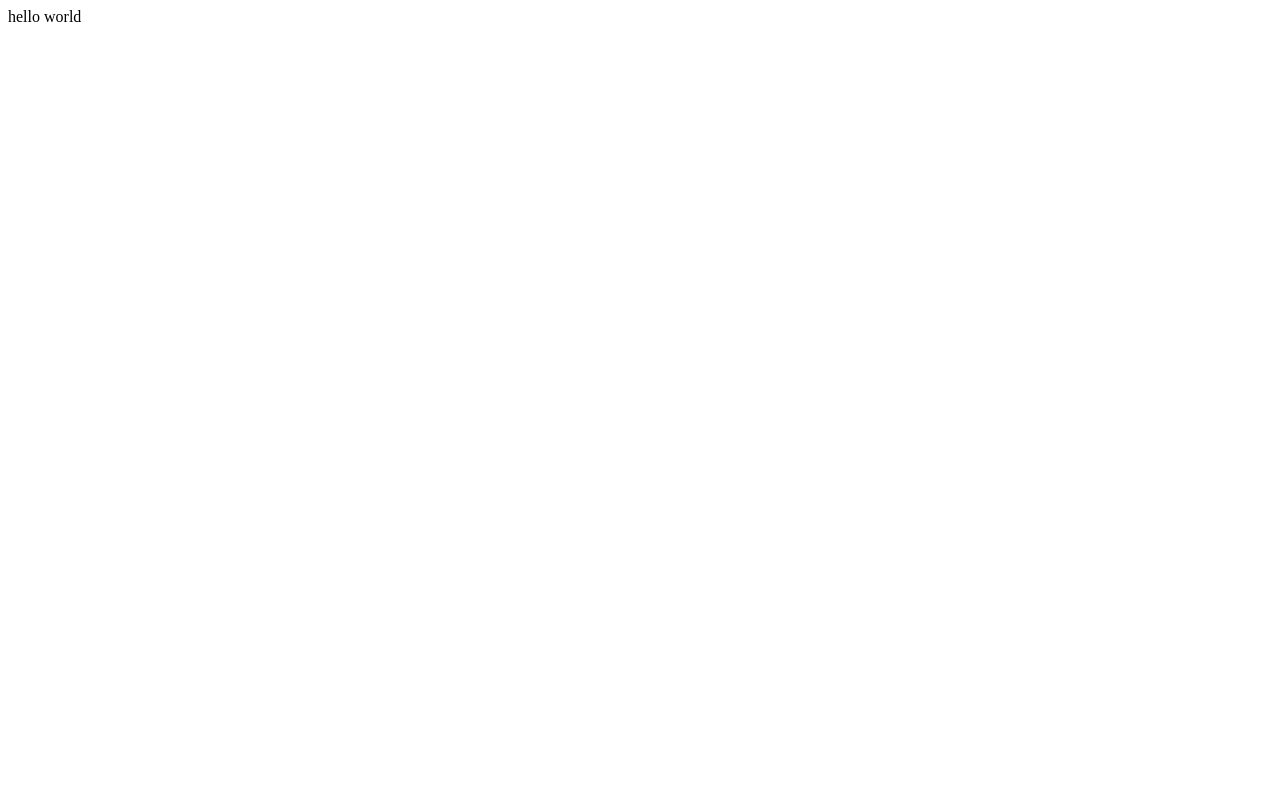
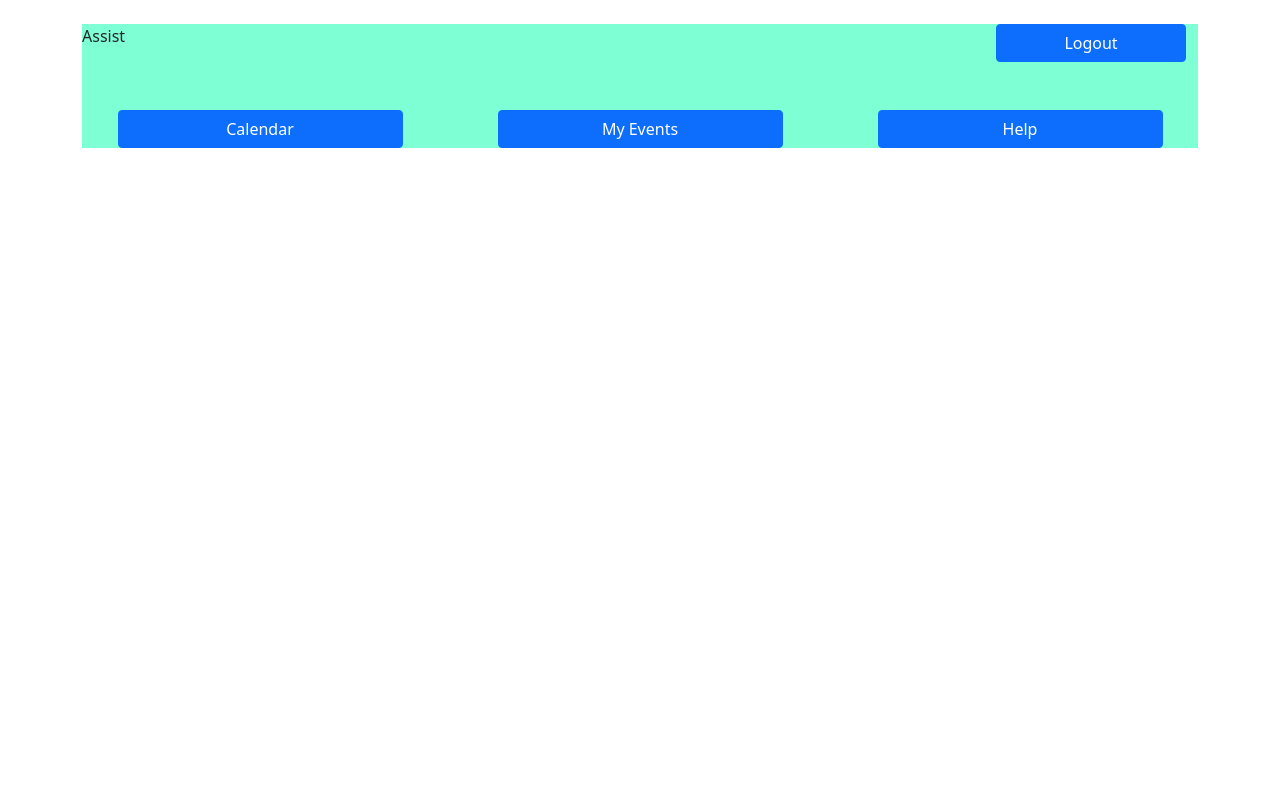
Before and after one commit to lisab1993/Scheduling-Capstone, a Django app: page / in a window 1280 px wide. Before the commit the page is almost empty. Run offline with Django 3.2, Linux system fonts and the light colour scheme; data that the repository does not hold is empty; some libraries are stand-ins or nearby versions.

Commit message:
Able to render dummy data from database.

```diff
--- a/assist/assistapp/models.py
+++ b/assist/assistapp/models.py
@@ -24,9 +24,9 @@ class EventTask(models.Model):
     name = models.CharField(max_length=255)
     event = models.ForeignKey(Event, on_delete=models.PROTECT, related_name='event_tasks')
     due_date = models.DateTimeField()
-    priority = models.ForeignKey(Priority, on_delete=models.PROTECT, related_name='event_tasks')
-    notes = models.TextField()
+    priority = models.ForeignKey(Priority, on_delete=models.PROTECT, related_name='event_tasks', null=True)
+    notes = models.TextField(null=True, blank=True)
     image = models.ImageField(upload_to='images/', null=True, blank=True)
 
     def __str__(self):
-        return self.name + ' - ' + self.event
+        return self.name + ' - ' + self.event.title
--- a/assist/assistapp/static/assistapp/assist_style.css
+++ b/assist/assistapp/static/assistapp/assist_style.css
@@ -0,0 +1,3 @@
+header {
+    background-color: aquamarine;
+}
--- a/assist/assistapp/templates/assistapp/base.html
+++ b/assist/assistapp/templates/assistapp/base.html
@@ -20,7 +20,20 @@
 <body>
   <div class="container">
 
+   <header class="mt-4">
+     {% comment %} Logo and Logout Button  {% endcomment %}
+     <div class="row justify-content-between mb-5">
+       <span class="col-md-3">Assist</span>
+       <a class="btn btn-primary col-md-2 me-4" href="{% url 'users:logout' %}">Logout</a>
+     </div>
 
+     <div class="row justify-content-around mt-5">
+       <a class="btn btn-primary col-md-3" href="#">Calendar</a>
+       <a class="btn btn-primary col-md-3" href="#">My Events</a>
+       <a class="btn btn-primary col-md-3" href="#">Help</a>
+
+     </div>
+   </header>
 
 
     {% block content %}
--- a/assist/assistapp/templates/assistapp/my_events.html
+++ b/assist/assistapp/templates/assistapp/my_events.html
@@ -1,5 +1,10 @@
 {% extends 'assistapp/base.html' %}
+{% block content %}
 
+{% for event in events %}
+<div>
+    {{event.title}}
+</div>
 
-{% block content %}
+{% endfor %}
 {% endblock %}
--- a/assist/assistapp/views.py
+++ b/assist/assistapp/views.py
@@ -2,7 +2,14 @@ from django.shortcuts import render
 from django.http import HttpResponse
 from django.contrib.auth.decorators import login_required
 from django.contrib.auth import authenticate
+from .models import Event, EventTask, Priority
 
 
+#DON'T FORGET TO CHANGE THE HOMEPAGE TO CALENDAR VIEW
+#MY_EVENTS IS BEING USED AS A PLACEHOLDER AS IT'S BEING BUILT FIRST
 def my_events(request):
-    return HttpResponse('hello world')
+    events = Event.objects.all()
+    context = {
+        'events': events
+    }
+    return render(request, 'assistapp/my_events.html', context)
--- a/assist/users/templates/users/profile.html
+++ /dev/null
@@ -1,6 +0,0 @@
-{% extends 'assistapp/base.html' %}
-
-
-
-{% block content %}
-{% endblock %}
--- a/assist/users/urls.py
+++ b/assist/users/urls.py
@@ -8,4 +8,5 @@ urlpatterns = [
     path('register_user/', views.register_user, name='register_user'),
     path('login_page/', views.login_page, name='login_page'),
     path('login_user', views.login_user, name='login_user'),
+    path('logout/', views.logout, name='logout'),
 ]
--- a/assist/users/views.py
+++ b/assist/users/views.py
@@ -49,3 +49,7 @@ def login_user(request):
         return HttpResponse('you are logged in')
     else:
         return render(request, 'users/login.html', {'message': 'The username or password is incorrect, please try again'})
+
+def logout(request):
+    logout(request)
+    return HttpResponse('you are logged out')
```
Also changed, not shown: README.md, assist/assistapp/migrations/0002_auto_20210302_1157.py (added), assist/assistapp/migrations/0003_auto_20210302_1157.py (added).
